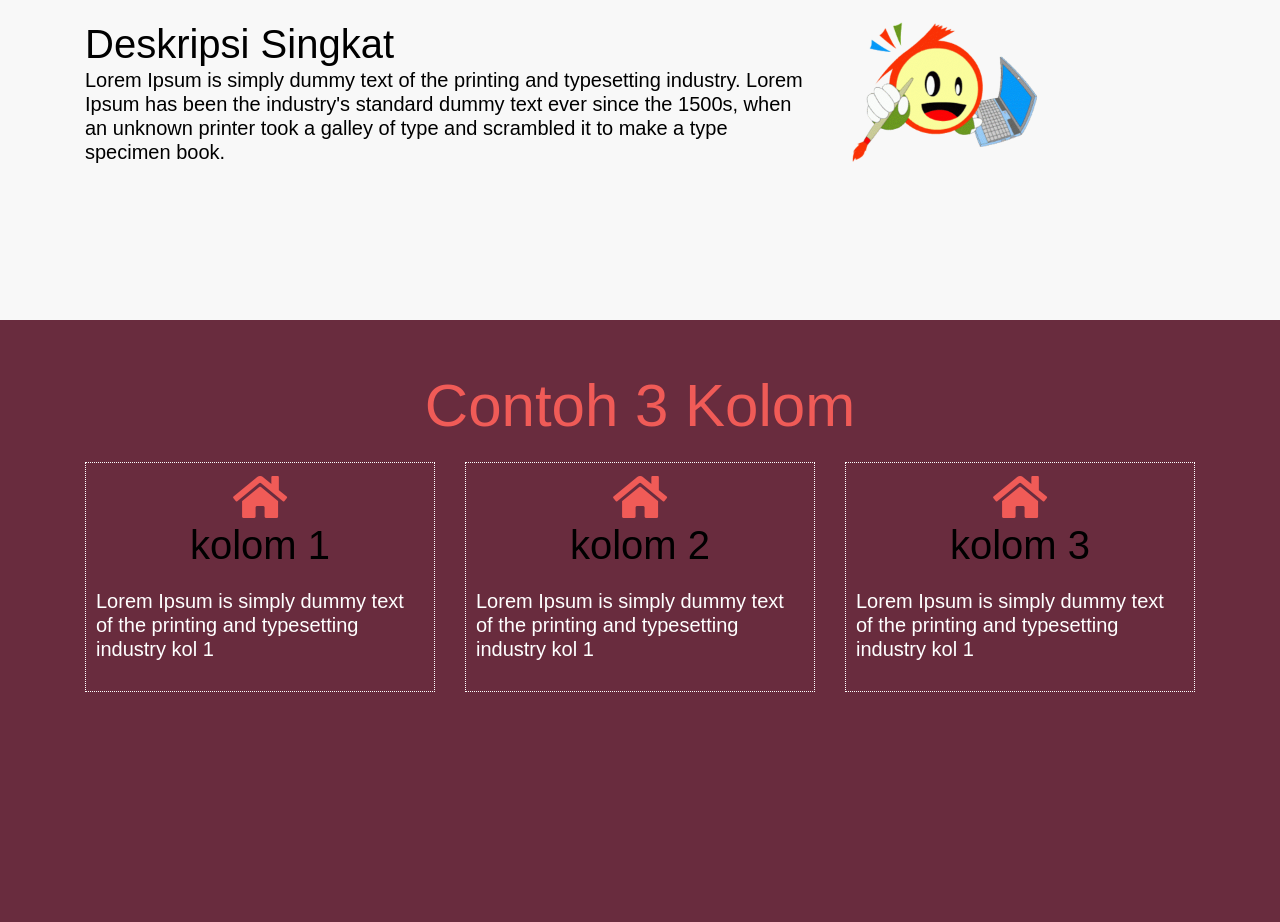
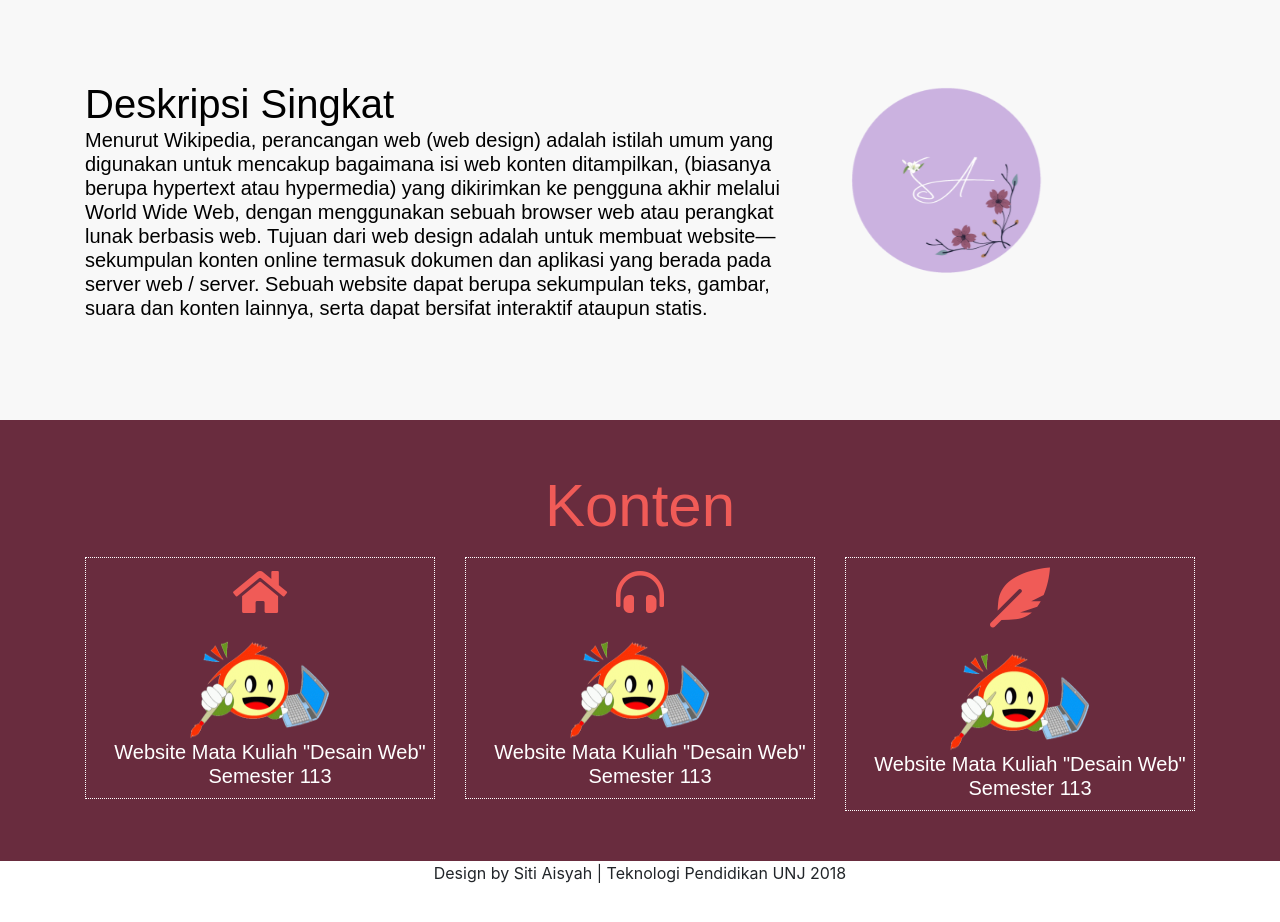
Before and after one commit to s-aisyahss/TestWeb, a plain HTML site: page main-2.html in a window 1280 px wide. Shown: the part 880-1802 px from the top of the page. After the commit the page ends 1765 px from the top, so only its background shows below. Drawn offline with Linux system fonts and the light colour scheme.

Commit message:
Update main-2.html

```diff
--- a/main-2.html
+++ b/main-2.html
@@ -8,92 +8,90 @@
         <script src="js/jquery-v1-12-4.js"></script>
         <script src="js/bootstrap.min.js"></script>
         <link rel="stylesheet" href="https://use.fontawesome.com/releases/v5.3.1/css/all.css">
+        <link rel="stylesheet" href="css/animate.css">
     </head>
     <body>
-        <nav class="navbar navbar-expand-lg bg-light fixed-top">
+        <nav class="navbar navbar-expand-lg bg-white fixed top">
             <div class="container">
-                <button class="navbar-toggler" type="button" data-toggle="collapse" data-target="#navbarnya">
+                <button class="navbar-toggler" type="button" data-toggle="collapse" data-target="navbarnya">
                     <i class="fas fa-align-justify"></i>
                 </button>
-                <div class="collapse navbar-collapse" id="navbarnya">
                 <div class="navbar-nav">
-                        <a class="link" href="#1">Section 1 </a>
-                        <a class="link" href="#2">Section 2</a>
-                        <a class="link" href="#3">Section 3</a>
-                    </div>
+                    <a class="link" href="#1">Home</a>
+                    <a class="link" href="#2">Deskripsi</a>
+                    <a class="link" href="#3">Konten</a>
                 </div>
             </div>
         </nav>
 
-        <!--batas section 1-->
+        <!-- batas section 1 -->
         <section class="home" id="1">
             <div class="container">
                 <div class="row">
-                    <img src="img/logo.png" class="mx-auto d-block wow fadeInLeftBig animated animated">
-                    <h1 class="heading-1">Ini Adalah Halaman Web</h1>
+                    <img src="img/logo-1.png" style="width: 500px; height: 500px; animation-name: pulse" class="mx-auto d-block wow pulse animated animated">
+                    <h1 class="heading-1 mx-auto d-block wow fadeInLeftBig  animated animated" style="color:#8634FA; font-family: brush script mt; font-size: 100px;">Halaman Website</h1>
                 </div>
             </div>
         </section>
 
-        <!--batas section 2-->
+        <!-- batas section 2 -->
         <section class="content" id="2">
             <div class="container">
                 <div class="row">
                     <div class="col-md-8">
-                        <h2 class="heading-2 wow fadeInLeftBig animated animated">Deskripsi Singkat</h2>
-                        <h3 class="heading-3">
-                            Lorem Ipsum is simply dummy text of the printing and typesetting industry. Lorem Ipsum has been the industry's standard dummy text ever since the 1500s, when an unknown printer took a galley of type and scrambled it to make a type specimen book.
-                        </h3>
+                        <h2 class="heading-2 wow fadeInDown animated animated" style="animation-name: fadeInDown">Deskripsi Singkat</h2>
+                        <h3 class="heading-3 wow fadeInDown animated animated" style="animation-name: fadeInDown">Menurut Wikipedia, perancangan web (web design) adalah istilah umum yang digunakan untuk mencakup bagaimana isi web konten ditampilkan, (biasanya berupa hypertext atau hypermedia) yang dikirimkan ke pengguna akhir melalui World Wide Web, dengan menggunakan sebuah browser web atau perangkat lunak berbasis web. Tujuan dari web design adalah untuk membuat website—sekumpulan konten online termasuk dokumen dan aplikasi yang berada pada server web / server. Sebuah website dapat berupa sekumpulan teks, gambar, suara dan konten lainnya, serta dapat bersifat interaktif ataupun statis.</h3>
                     </div>
                     <div class="col-md-4">
-                        <img src="img/logo.png" width="200px" class="wow fadeInRightBig animated animated">
+                        <img src="img/logo-1.png" width="200px">
                     </div>
                 </div>
             </div>
         </section>
 
-
-        <!--batas section 3-->
-        <section class="content2" id="3">
+        <!-- batas section 3 -->
+        <section>
+            <div class="content2" id="3">
                 <div class="container">
                     <div class="row">
-                    <h1 class="heading-1" style="text-align:center">Contoh 3 Kolom</h1>
+                        <h1 class="heading-1" style="text-align:center;">Konten</h1>
                     </div>
                     <div class="row">
-                    <div class="col-md-4" style="margin-top:20px;">
+                        <div class="col-md-4" style="margin-top: 15px;">
                             <div class="col-border">
                             <i class="fas fa-home fa-3x heading-1"></i>
-                            <h2 class="heading-2">kolom 1</h2>
-                            <h3 class="heading-3" style="text-align:left;margin:20px 10px;color:#fff;">
-                                Lorem Ipsum is simply dummy text of the printing and typesetting industry kol 1
-                            </h3>
+                            <br>
+                            <br>
+                            <img src="img/logo.png" style="width: 150px; height: 100px;">
+                            <h3 class="heading-3" style="text-align: center; margin-left: 20px; color:#ffffff;">Website Mata Kuliah "Desain Web" Semester 113</h3>
                             </div>
                         </div>
-                    <div class="col-md-4" style="margin-top:20px;">
+                        <div class="col-md-4" style="margin-top: 15px;">
                             <div class="col-border">
-                            <i class="fas fa-home fa-3x heading-1"></i>
-                            <h2 class="heading-2">kolom 2</h2>
-                            <h3 class="heading-3" style="text-align:left;margin:20px 10px;color:#fff;">
-                                Lorem Ipsum is simply dummy text of the printing and typesetting industry kol 1
-                            </h3>
+                            <i class="fas fa-headphones-alt fa-3x heading-1"></i>
+                            <br>
+                            <br>
+                            <img src="img/logo.png" style="width: 150px; height: 100px;">
+                            <h3 class="heading-3" style="text-align: center; margin-left: 20px; color:#ffffff;">Website Mata Kuliah "Desain Web" Semester 113</h3>
                             </div>
                         </div>
-                    <div class="col-md-4 wow flipInX animated animated" style="margin-top:20px;">
+                        <div class="col-md-4" style="margin-top: 15px;">
                             <div class="col-border">
-                            <i class="fas fa-home fa-3x heading-1"></i>
-                            <h2 class="heading-2">kolom 3</h2>
-                            <h3 class="heading-3" style="text-align:left;margin:20px 10px;color:#fff;">
-                                Lorem Ipsum is simply dummy text of the printing and typesetting industry kol 1
-                            </h3>
+                            <i class="fas fa-feather-alt heading-1"></i>
+                            <br>
+                            <br>
+                            <img src="img/logo.png" style="width: 150px; height: 100px;">
+                            <h3 class="heading-3" style="text-align: center; margin-left: 20px; color:#ffffff;">Website Mata Kuliah "Desain Web" Semester 113</h3>
+                            </div>
                         </div>
                     </div>
                 </div>
             </div>
         </section>
-
-        <script type="text/javascript" src="js/wow.min.js"></script>
+        <script type="text/javascript"></script>
         <script type="text/javascript">
             new WOW().init();
         </script>
      </body>
+     <footer style="text-align: center;">Design by Siti Aisyah | Teknologi Pendidikan UNJ 2018</footer>
 </html>
```
Lines whose indentation alone changed are shown as unchanged.
